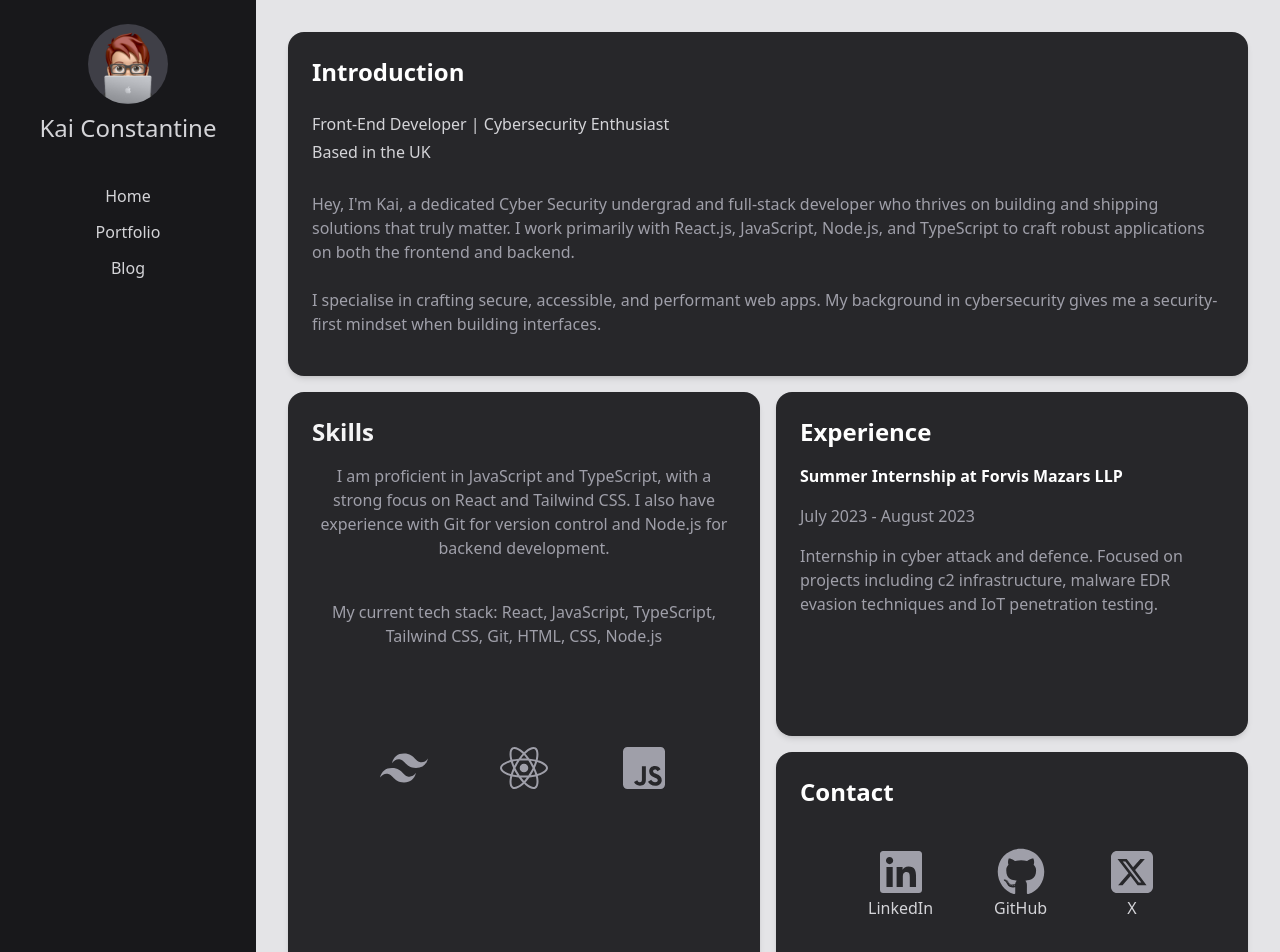
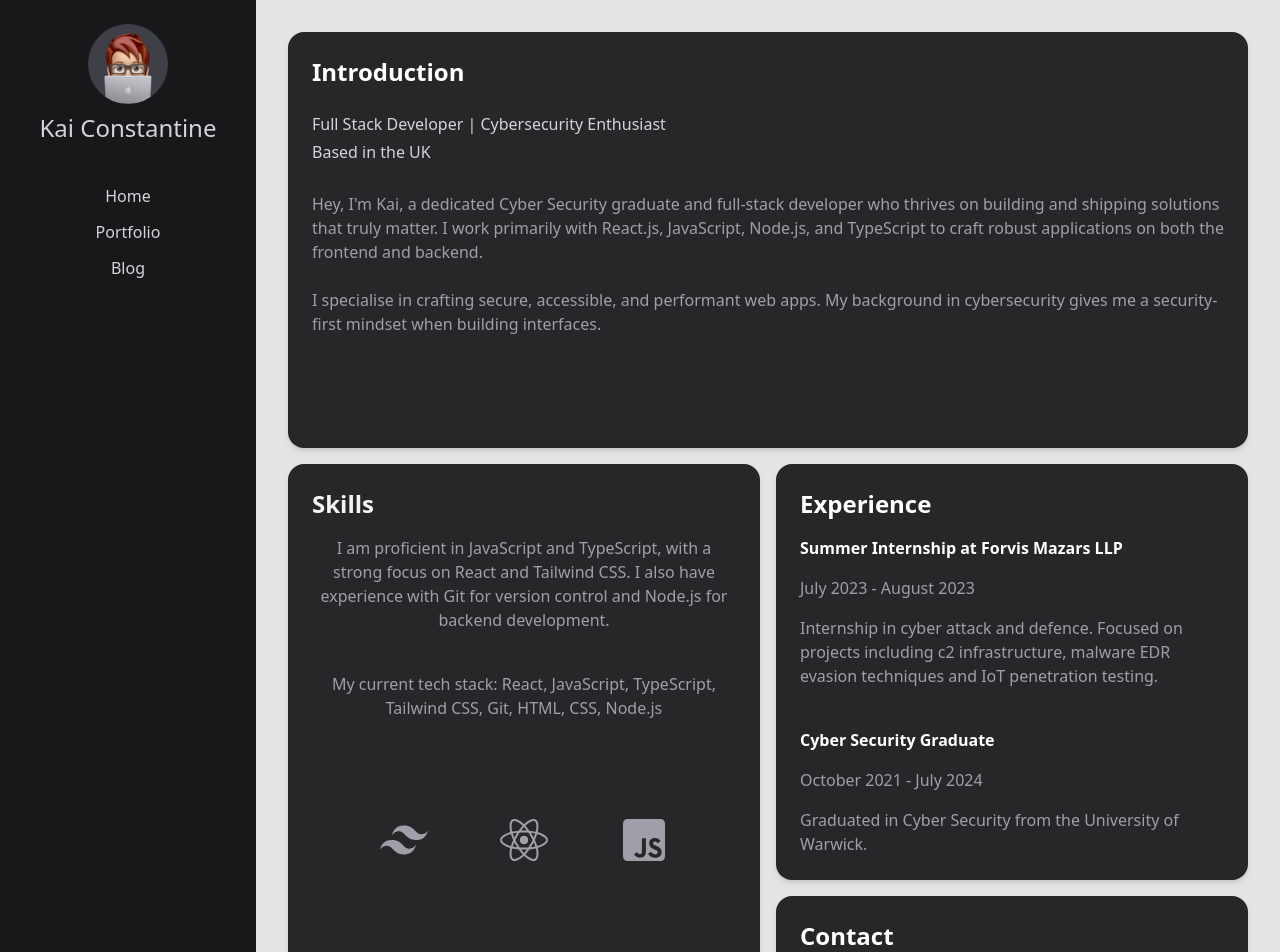
Before and after one commit to Kaialogen/Portfolio, a React (Vite) app: page / in a window 1280 px wide. Shown: the top 952 px of the page. Built offline with nearby package versions, Linux system fonts and the light colour scheme.

Commit message:
feat: Update Experience and Intro components; correct titles and enhance descriptions

```diff
--- a/src/components/Layout/Experience.tsx
+++ b/src/components/Layout/Experience.tsx
@@ -1,12 +1,21 @@
 const Experience = () => (
-    <section className="p-6 rounded-2xl bg-zinc-800 shadow-md h-full">
-      <h1 className="text-2xl font-bold">Experience</h1>
-      <div className="mt-4">
-        <p className="mt-4 text-left font-bold">Summer Internship at Forvis Mazars LLP</p>
-        <p className="mt-4 text-zinc-400 text-left">July 2023 - August 2023</p>
-        <p className="mt-4 text-zinc-400 text-left">Internship in cyber attack and defence. Focused on projects including c2 infrastructure, malware EDR evasion techniques and IoT penetration testing.</p>
-      </div>
-    </section>
-  )
+  <section className='p-6 rounded-2xl bg-zinc-800 shadow-md h-full'>
+    <h1 className='text-2xl font-bold'>Experience</h1>
+    <div className='mt-4'>
+      <p className='mt-4 text-left font-bold'>Summer Internship at Forvis Mazars LLP</p>
+      <p className='mt-4 text-zinc-400 text-left'>July 2023 - August 2023</p>
+      <p className='mt-4 text-zinc-400 text-left'>
+        Internship in cyber attack and defence. Focused on projects including c2 infrastructure, malware EDR evasion
+        techniques and IoT penetration testing.
+      </p>
+    </div>
+    <br />
+    <div className='mt-4'>
+      <p className='mt-4 text-left font-bold'>Cyber Security Graduate</p>
+      <p className='mt-4 text-zinc-400 text-left'>October 2021 - July 2024</p>
+      <p className='mt-4 text-zinc-400 text-left'>Graduated in Cyber Security from the University of Warwick.</p>
+    </div>
+  </section>
+);
 
-  export default Experience
+export default Experience;
--- a/src/components/Layout/Intro.tsx
+++ b/src/components/Layout/Intro.tsx
@@ -3,10 +3,10 @@ const Intro = () => (
     <h1 className='text-2xl font-bold'>Introduction</h1>
     <p className='text-zinc-400 mb-4'>
       <br />
-      <span className='block mb-1 text-zinc-300'>Front-End Developer | Cybersecurity Enthusiast</span>
+      <span className='block mb-1 text-zinc-300'>Full Stack Developer | Cybersecurity Enthusiast</span>
       <span className='block mb-1 text-zinc-300'>Based in the UK</span>
       <br />
-      Hey, I'm Kai, a dedicated Cyber Security undergrad and full-stack developer who thrives on building and shipping
+      Hey, I'm Kai, a dedicated Cyber Security graduate and full-stack developer who thrives on building and shipping
       solutions that truly matter. I work primarily with React.js, JavaScript, Node.js, and TypeScript to craft robust
       applications on both the frontend and backend.
       <br />
```
